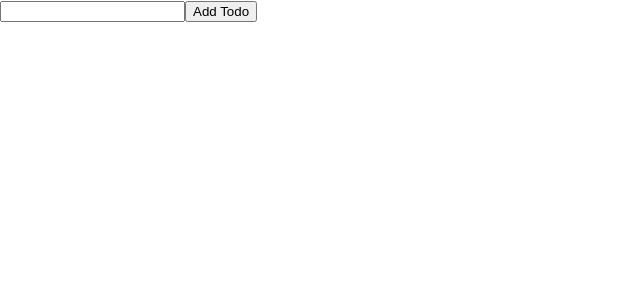
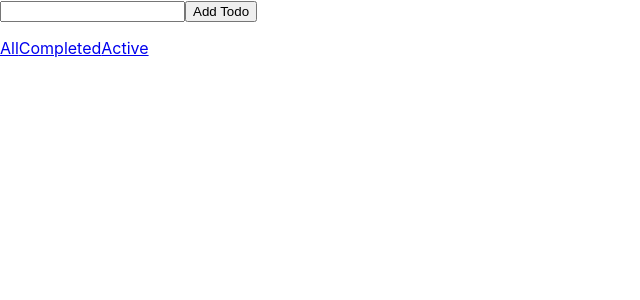
Before and after one commit to iparips/redux-course, a React (Create React App) app: page / in a window 1280 px wide. Shown: the top 300 px of the page, without its empty margins (0-640 px from the left). Built offline with nearby package versions, Linux system fonts and the light colour scheme.

Commit message:
First cut implementation of filtering

```diff
--- a/src/App.tsx
+++ b/src/App.tsx
@@ -3,10 +3,12 @@ import React from "react";
 import "./App.css";
 import { AddTodo } from "./components/AddTodo"
 import { TodoList } from "./components/TodoList"
+import { Footer } from "./components/Footer"
 import { TodoItem } from "./types";
 
 type Props = {
-  todos: TodoItem[];
+  todos: TodoItem[],
+  visibilityFilter: string,
   store: any
 };
 
@@ -19,7 +21,20 @@ class App extends React.Component<Props> {
     this.input = null;
   }
 
+  private filterTodos(todos: TodoItem[], visibilityFilter: string): TodoItem[] {
+    switch (visibilityFilter) {
+      case "COMPLETED":
+        return todos.filter(todo => todo.completed === true);
+      case "ACTIVE":
+          return todos.filter(todo => todo.completed === false);
+      default:
+        return todos;
+    }
+  }
+
   render() {
+    const todos = this.filterTodos(this.props.todos, this.props.visibilityFilter);
+
     return (
       <div>
         <AddTodo addOnClick={ (value: string) => {
@@ -31,11 +46,31 @@ class App extends React.Component<Props> {
           }
         }/>
         <TodoList
-          todos={this.props.todos}
+          todos={todos}
           onItemClick={(id) => (event) => {
             this.props.store.dispatch({
               type: "TOGGLE_TODO",
               id
+            });
+          }}
+        />
+        <Footer
+          onCompletedClick={() => {
+            this.props.store.dispatch({
+              type: "SET_VISIBILITY_FILTER",
+              filter: "COMPLETED"
+            });
+          }}
+          onActiveClick={() => {
+            this.props.store.dispatch({
+              type: "SET_VISIBILITY_FILTER",
+              filter: "ACTIVE"
+            });
+          }}
+          onAllClick={() => {
+            this.props.store.dispatch({
+              type: "SET_VISIBILITY_FILTER",
+              filter: "ALL"
             });
           }}
         />
--- /dev/null
+++ b/src/components/Footer.tsx
@@ -0,0 +1,17 @@
+import React from "react";
+
+type Props = {
+    onCompletedClick: () => void,
+    onActiveClick: () => void,
+    onAllClick: () => void
+}
+
+export const Footer = ({onCompletedClick, onActiveClick, onAllClick}: Props) => {
+    return (
+        <div>
+            <a href="#" onClick={onAllClick}>All</a>
+            <a href="#" onClick={onCompletedClick}>Completed</a>
+            <a href="#" onClick={onActiveClick}>Active</a>
+        </div>
+    );
+}
--- a/src/components/TodoList.tsx
+++ b/src/components/TodoList.tsx
@@ -3,7 +3,7 @@ import {TodoItem} from "../types";
 import {TodoListItem} from "./TodoListItem";
 
 type Props = {
-    todos: TodoItem[]
+    todos: TodoItem[],
     onItemClick: (id: string) => (event: SyntheticEvent) =>  void
 };
 
--- a/src/index.tsx
+++ b/src/index.tsx
@@ -66,7 +66,11 @@ const store = createStore(todoApp);
 
 const render = () => {
   ReactDOM.render(
-    <App todos={store.getState().todos} store={store} />,
+    <App
+      todos={store.getState().todos}
+      store={store}
+      visibilityFilter={store.getState().visibilityFilter}
+    />,
     document.getElementById("root")
   );
 };
```
